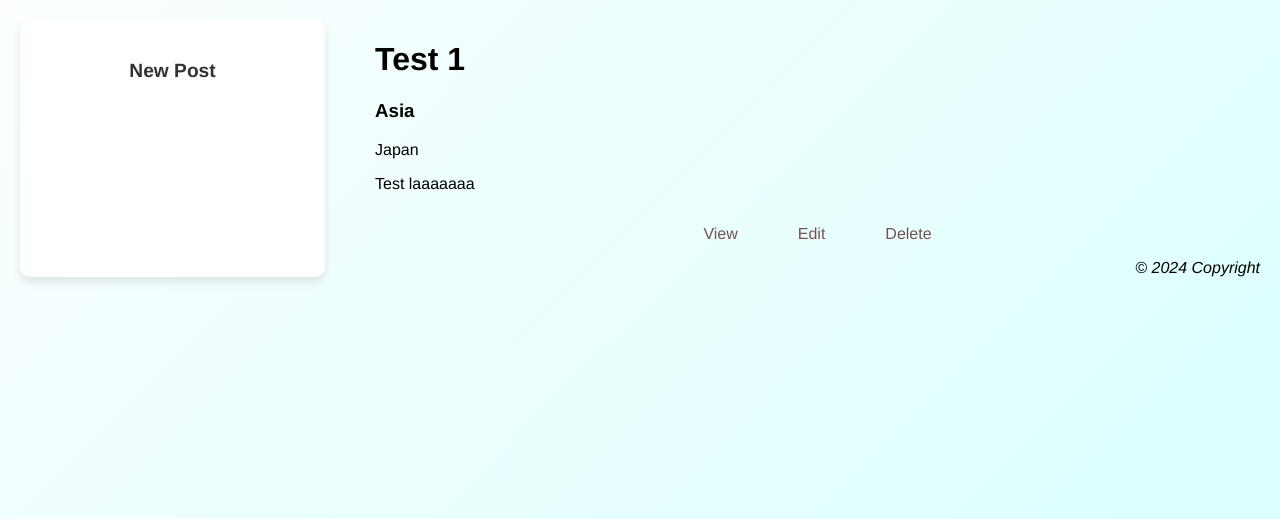
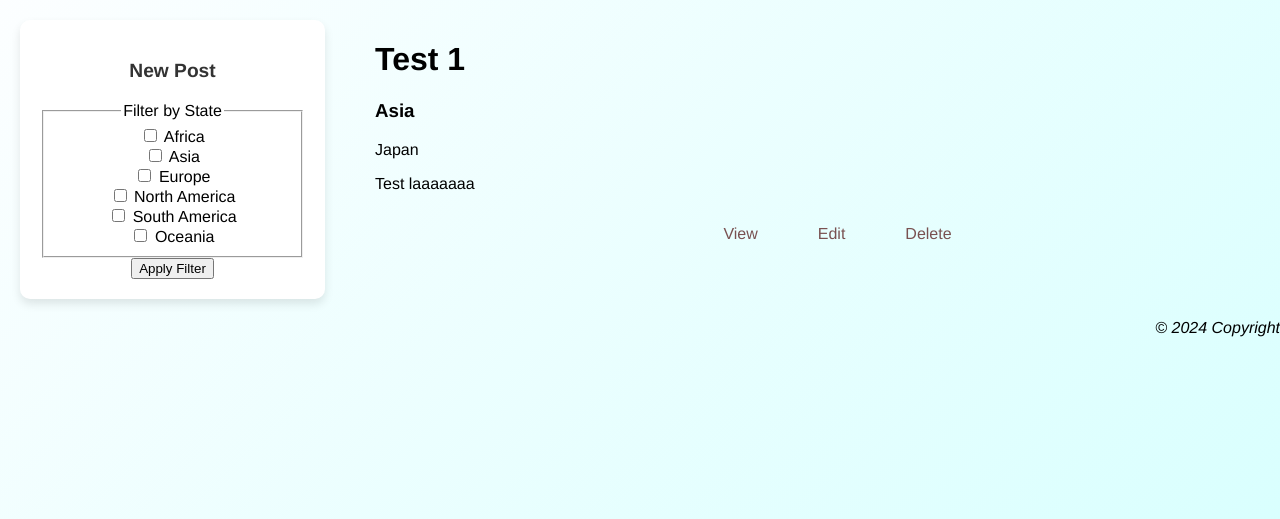
Before and after one commit to yenyih24/TravelBlog, a PHP site: page / in a window 1280 px wide. Shown: the part 167-686 px from the top of the page. Run offline with PHP 8.4, Linux system fonts and the light colour scheme; data comes from the database, SQL or seed files in the repository.

Commit message:
add filter function

```diff
--- a/pages/index.php
+++ b/pages/index.php
@@ -3,7 +3,7 @@
 
 <head>
     <meta charset="UTF-8">
-    <meta name="viewport" content="width=device-width, initial-scale=1.0" >
+    <meta name="viewport" content="width=device-width, initial-scale=1.0">
     <title>Travel Blog - Main page</title>
     <link rel="stylesheet" type="text/css" href="../css/style.css">
 </head>
@@ -17,40 +17,63 @@
                 <li><a href="createForm.php">New Post</a></li>
             </ul>
 
+            <!-- 篩選功能 -->
+            <form method="GET" action="index.php">
+                <fieldset>
+                    <legend>Filter by State</legend>
+                    <label><input type="checkbox" name="state[]" value="Africa"> Africa</label><br>
+                    <label><input type="checkbox" name="state[]" value="Asia"> Asia</label><br>
+                    <label><input type="checkbox" name="state[]" value="Europe"> Europe</label><br>
+                    <label><input type="checkbox" name="state[]" value="North America"> North America</label><br>
+                    <label><input type="checkbox" name="state[]" value="South America"> South America</label><br>
+                    <label><input type="checkbox" name="state[]" value="Oceania"> Oceania</label><br>
+                </fieldset>
+                <button type="submit">Apply Filter</button>
+            </form>
         </aside>
 
         <main>
             <div class="post-container">
-
                 <?php
                 require_once('../server/database.php');
 
                 $db = db_connect(); // Connect to the database
 
+                // 檢查是否有選中的篩選條件
+                $filterStates = $_GET['state'] ?? []; // 從 GET 獲取篩選條件（多選框的值）
+
                 $sql = "SELECT p.post_id, p.title, p.state, p.country, p.content, p.created_at, a.username ";
                 $sql .= "FROM post p ";
                 $sql .= "JOIN account a ON p.user_id = a.id "; // Join with the account table to fetch username
+
+                if (!empty($filterStates)) {
+                    // 如果有篩選條件，添加 WHERE 子句
+                    $placeholders = implode(',', array_fill(0, count($filterStates), '?'));
+                    $sql .= "WHERE p.state IN ($placeholders) ";
+                }
+
                 $sql .= "ORDER BY p.created_at DESC"; // Order by the most recent posts
 
-$result_set = mysqli_query($db, $sql); // Execute the query
+                $stmt = $db->prepare($sql);
+
+                if (!empty($filterStates)) {
+                    // 動態綁定參數
+                    $stmt->bind_param(str_repeat('s', count($filterStates)), ...$filterStates);
+                }
+
+                $stmt->execute();
+                $result_set = $stmt->get_result(); // Execute the query
                 if (!$result_set) {
-    die("Database query failed: " . mysqli_error($db));
+                    die("Database query failed: " . $db->error);
                 }
                 ?>
 
-
                 <div class="blog">
-
-    <?php while ($post = mysqli_fetch_assoc($result_set)) {
-      ?>
-
-    <h1><?php echo $post['title']; ?></h1>
-
-    <h3><?php echo $post['state']; ?></h3>
-
-    <p><?php echo $post['country']; ?></p>
-
-    <p><?php echo $post['content']; ?></p>
+                    <?php while ($post = mysqli_fetch_assoc($result_set)) { ?>
+                        <h1><?php echo htmlspecialchars($post['title']); ?></h1>
+                        <h3><?php echo htmlspecialchars($post['state']); ?></h3>
+                        <p><?php echo htmlspecialchars($post['country']); ?></p>
+                        <p><?php echo nl2br(htmlspecialchars($post['content'])); ?></p>
 
                         <!-- send the id as parameter -->
                         <div class="main_link">
@@ -58,14 +81,17 @@ if (!$result_set) {
                                 <li><a class="action" href="<?php echo "blog.php?id=" . $post['post_id']; ?>">View</a></li>
                                 <li><a class="action" href="<?php echo "edit.php?id=" . $post['post_id']; ?>">Edit</a></li>
                                 <li><a class="action" href="<?php echo "delete.php?id=" . $post['post_id']; ?>">Delete</a></li>
-          <ul>
+                            </ul>
                         </div>
-
                     <?php } ?>
                 </div>
             </div>
 
+            <?php $stmt->close(); ?>
+        </main>
+    </div>
+
     <?php include 'footerTB.php'; ?>
-    </div>
 </body>
+
 </html>
```
Lines whose indentation alone changed are shown as unchanged.
